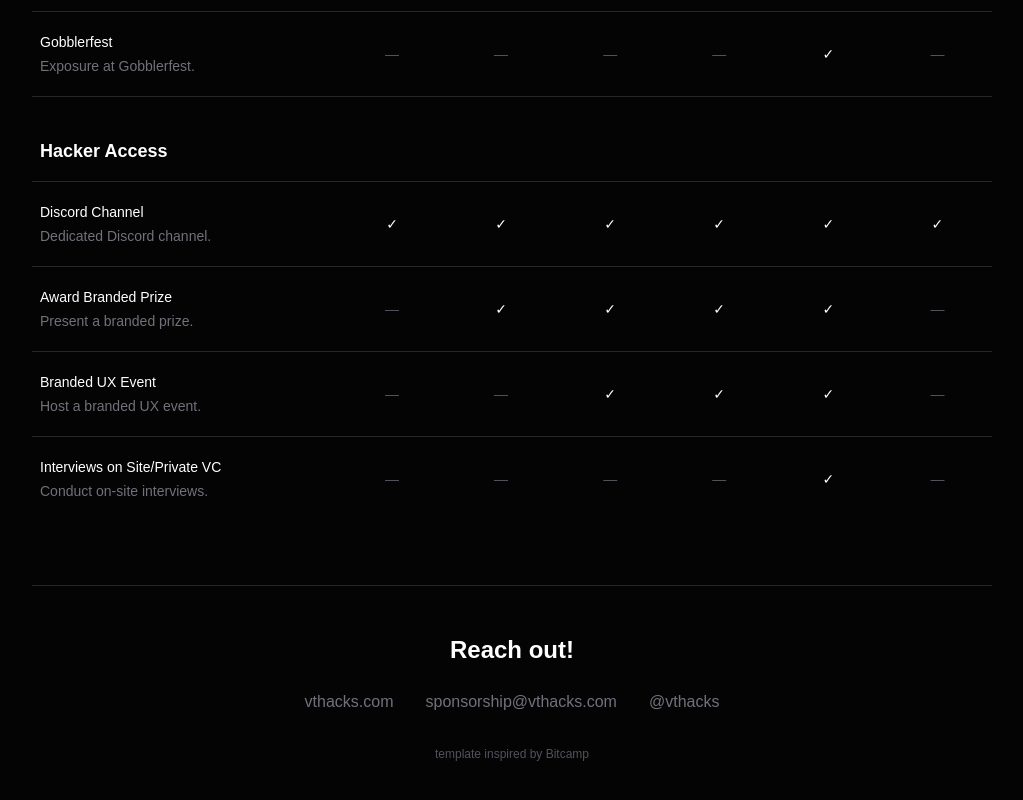
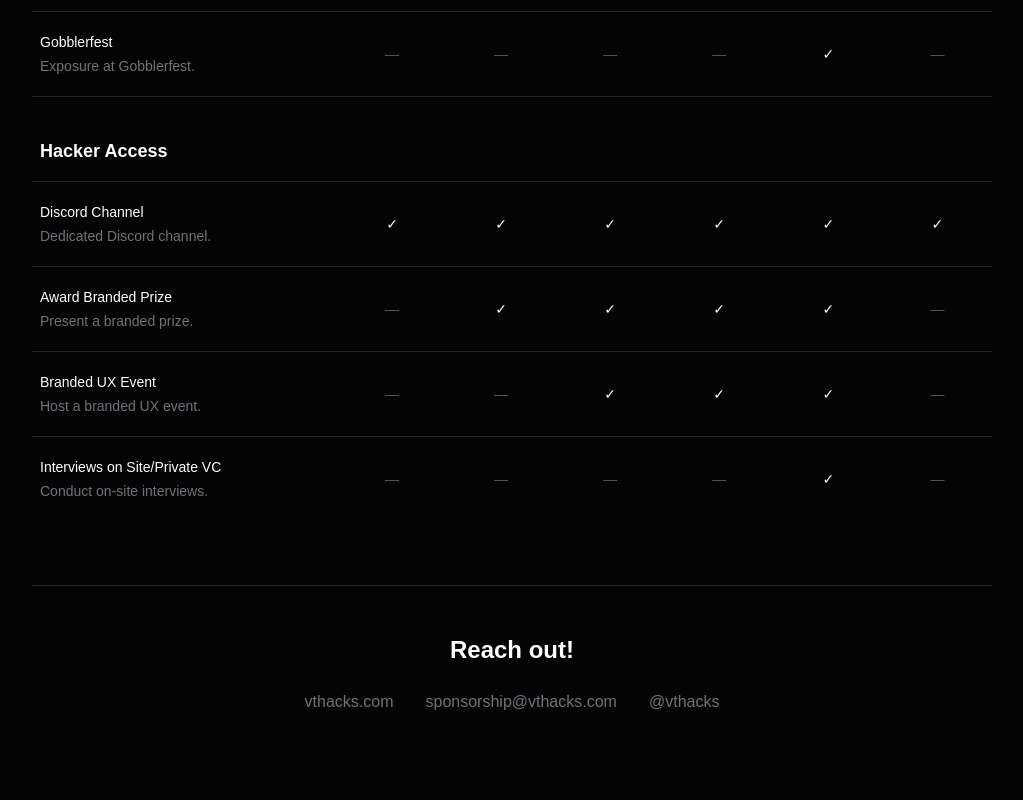
Before and after one commit to vthacks-org/vthacks-sponsor-site, a React (Vite) app: page / in a window 1280 px wide. Shown: the part 2506-3306 px from the top of the page, without its empty margins (128-1151 px from the left). After the commit the page ends 3268 px from the top, so only its background shows below. Built offline with nearby package versions, Linux system fonts and the light colour scheme; a web font is replaced by a local one.

Commit message:
Fix: wrangler

```diff
--- a/src/App.tsx
+++ b/src/App.tsx
@@ -139,7 +139,6 @@ function App() {
             <a href="mailto:sponsorship@vthacks.com" className="hover:text-white">sponsorship@vthacks.com</a>
             <a href="https://instagram.com/vthacks" className="hover:text-white">@vthacks</a>
           </div>
-          <p className="text-xs text-zinc-600 mt-8">template inspired by Bitcamp</p>
         </div>
       </div>
     </div>
```
Also changed, not shown: 1 other file (tests, documents, lock files or other folders).
